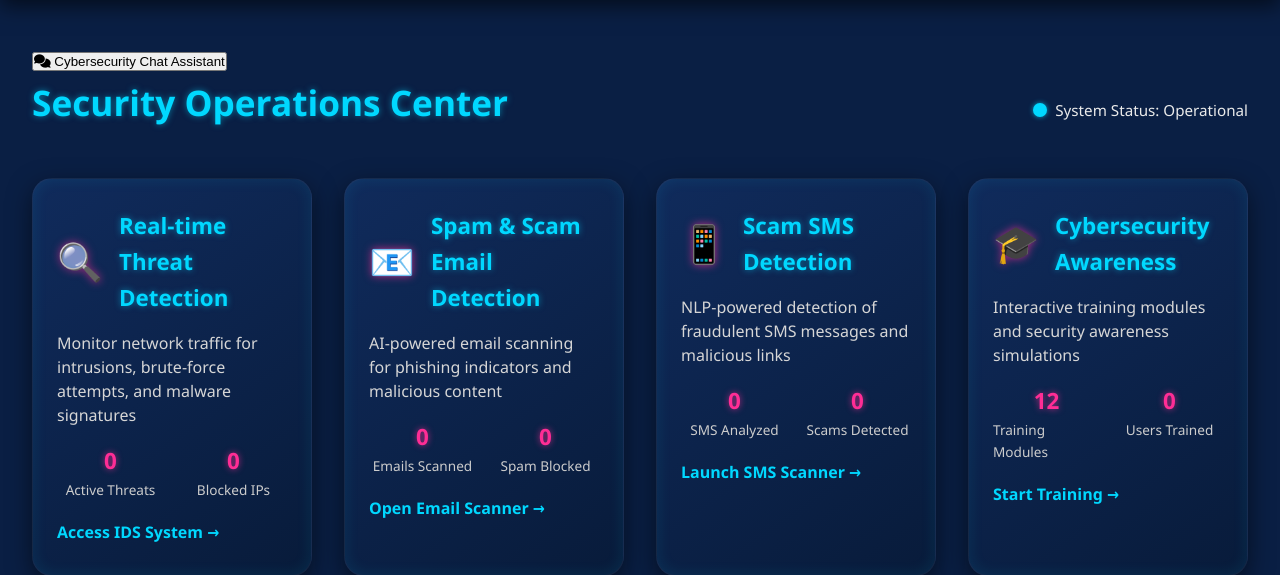
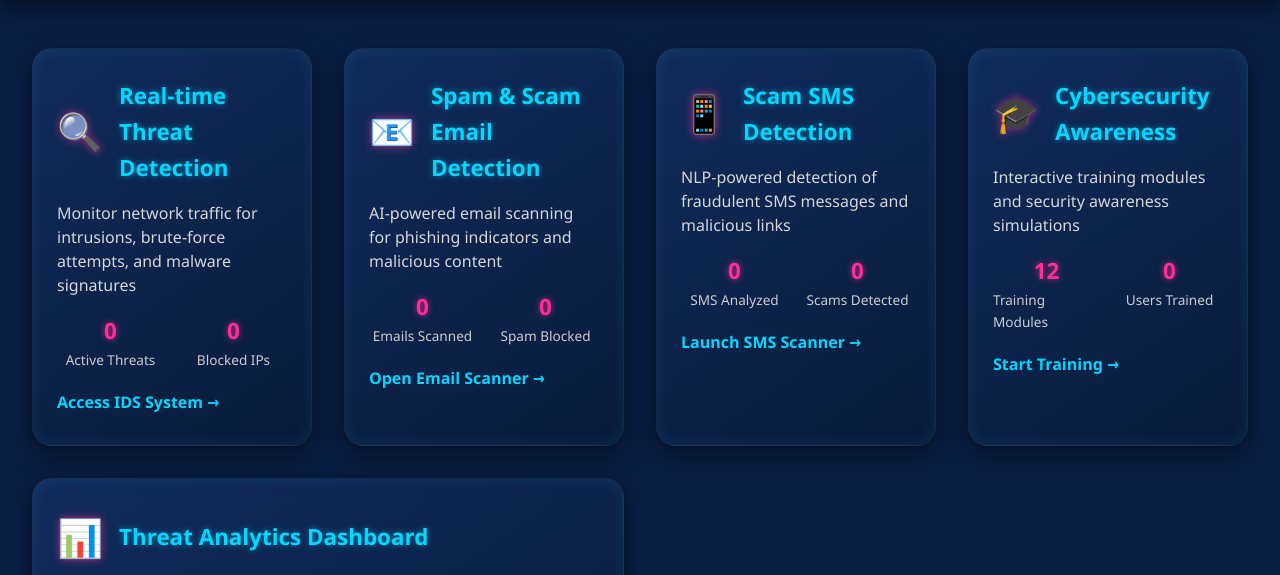
Before and after one commit to cyber-Je-di/ids_test, a Flask app: page /dashboard in a window 1280 px wide. Shown: the part 71-646 px from the top of the page. Run offline with Flask 3, Linux system fonts and the light colour scheme; the visitor is signed in with stand-in values (Sample User, id 1).

Commit message:
Consistent-UI

```diff
--- a/templates/dashboard.html
+++ b/templates/dashboard.html
@@ -32,20 +32,6 @@
     </nav>
 
     <div class="dashboard-container">
-    <!-- Chat Modal Trigger Button -->
-    <button id="openChatModal" class="chat-modal-btn"><i class="fa-solid fa-comments"></i> Cybersecurity Chat Assistant</button>
-    <div class="dashboard-header">
-            <h1>Security Operations Center</h1>
-            <div class="status-indicators">
-                <div class="status-item status-good">
-                    <span class="status-dot"></span>
-                    <span>System Status: Operational</span>
-                </div>
-                <!-- <div class="status-item">
-                    <span>Last Update: <span id="lastUpdate"></span></span>
-                </div> -->
-            </div>
-        </div>
 
         <div class="dashboard-grid">
             <div class="dashboard-card" onclick="window.location.href='{{ url_for('ids_dashboard') }}'">
```
